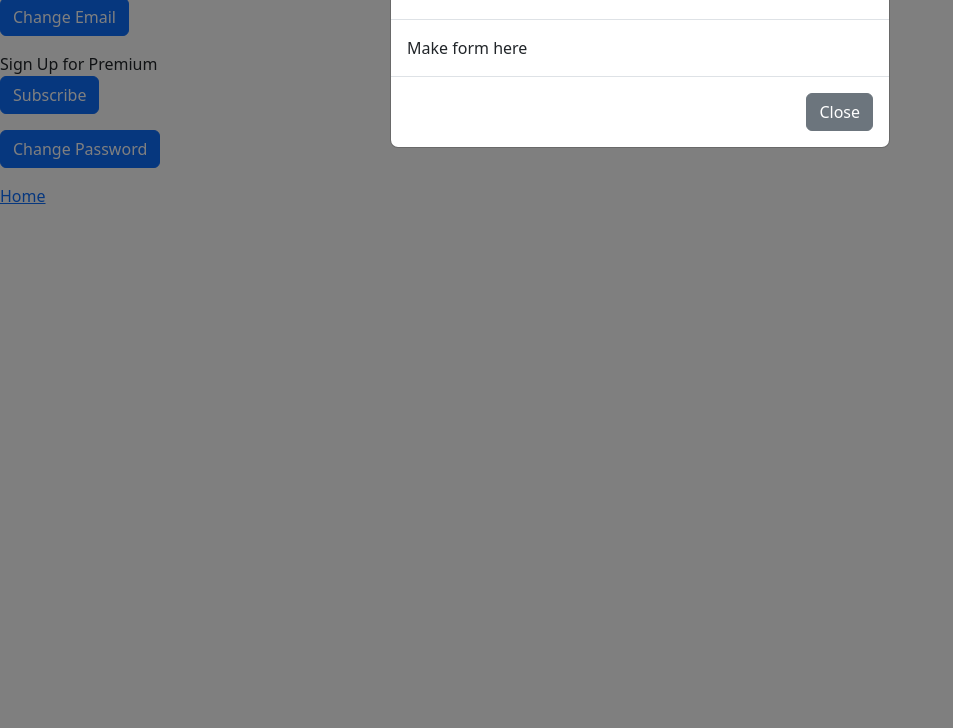
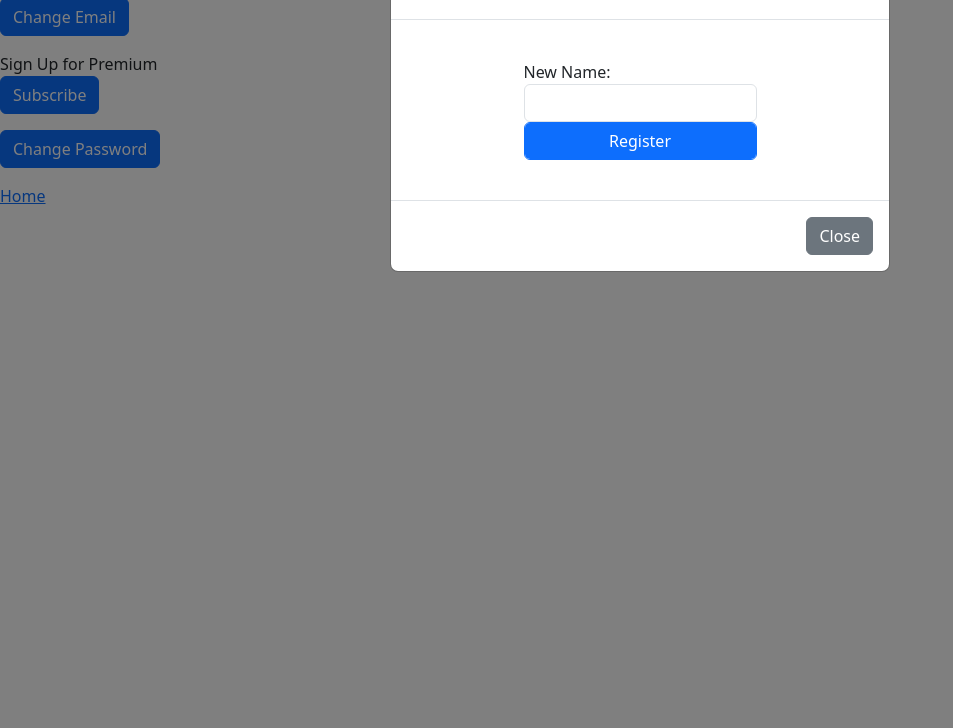
Before and after one commit to hemmerlinaj20/Comp442_TravelInfo, a Flask app: page /profile in a window 1280 px wide, after a click on "Change Name". Shown: the part 72-800 px from the top of the page, without its empty margins (0-953 px from the left). Run offline with Flask 3, Linux system fonts and the light colour scheme.

Commit message:
filling in info change forms

```diff
--- a/app.py
+++ b/app.py
@@ -120,6 +120,11 @@ def get_profile():
     user: User = User.query.get(user_id)
     return render_template('profile.html', user = user)
 
+@app.post('/change_name')
+def post_change_name():
+    user: User = User.query.get(session.get('user_id'))
+    return "Not implemented yet"
+
 @app.post('/change_premium')
 def post_change_premium():
     return "Not Implemented Yet"
@@ -130,10 +135,6 @@ def post_change_password():
 
 @app.post('/change_email')
 def post_change_email():
-    return "Not Implemented Yet"
-
-@app.post('/change_name')
-def post_change_name():
     return "Not Implemented Yet"
 
 # API endpoint for dynamic search
--- a/templates/profile.html
+++ b/templates/profile.html
@@ -66,7 +66,13 @@
                     <button type="button" class="btn-close" data-bs-dismiss="modal" aria-label="Close"></button>
                 </div>
                 <div class="modal-body">
-                    Make form here
+                    <form id="change-name" method="post" action="{{url_for('post_change_name')}}" class="mx-auto my-4 w-50">
+                        <div class="form-group">
+                            <label for="name-input">New Name: </label>
+                            <input id="name-input" type="string" class="form-control" name="name" required />
+                        </div>
+                        <input type="submit" value="Register" class="form-control btn btn-primary" />
+                    </form>
                 </div>
                 <div class="modal-footer">
                     <button type="button" class="btn btn-secondary" data-bs-dismiss="modal">Close</button>
@@ -74,6 +80,7 @@
             </div>
         </div>
     </div>
+
     <!-- Change Email Modal -->
     <div class="modal fade" id="change-email-modal" tabindex="-1" aria-labelledby="change-email-modal-label" aria-hidden="true">
         <div class="modal-dialog">
```
Also changed, not shown: vacation_finder.db.
